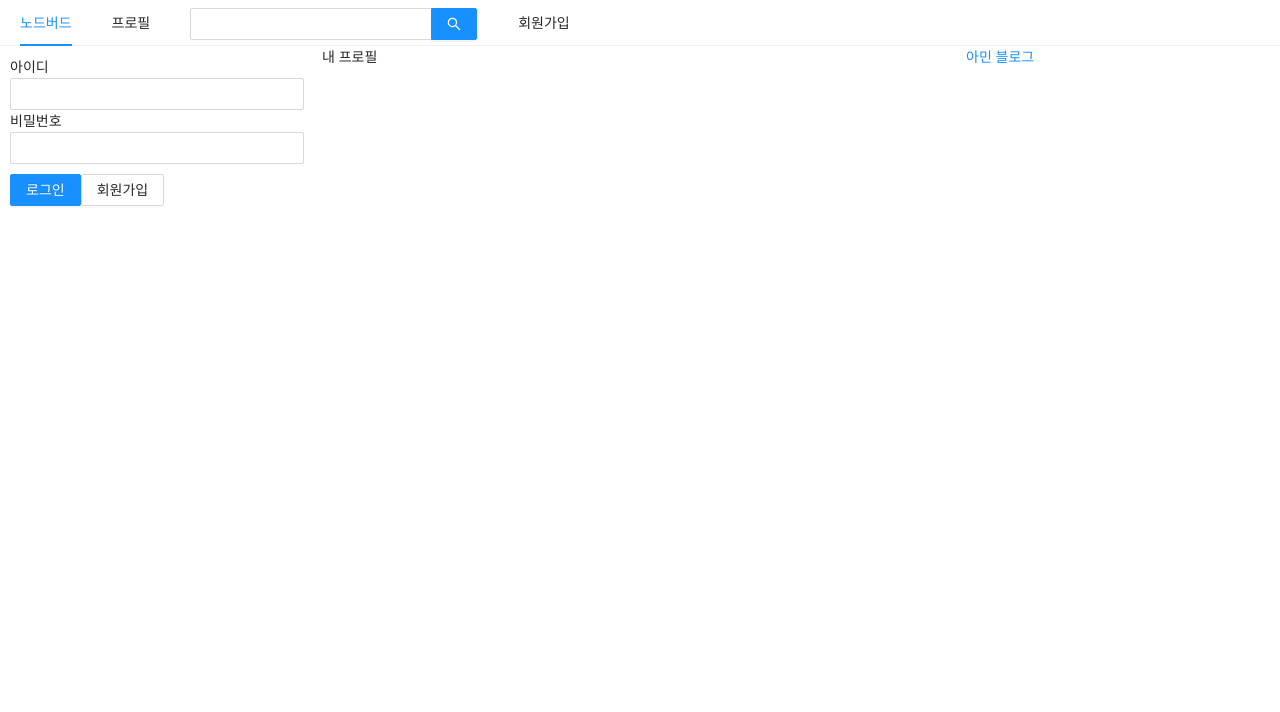
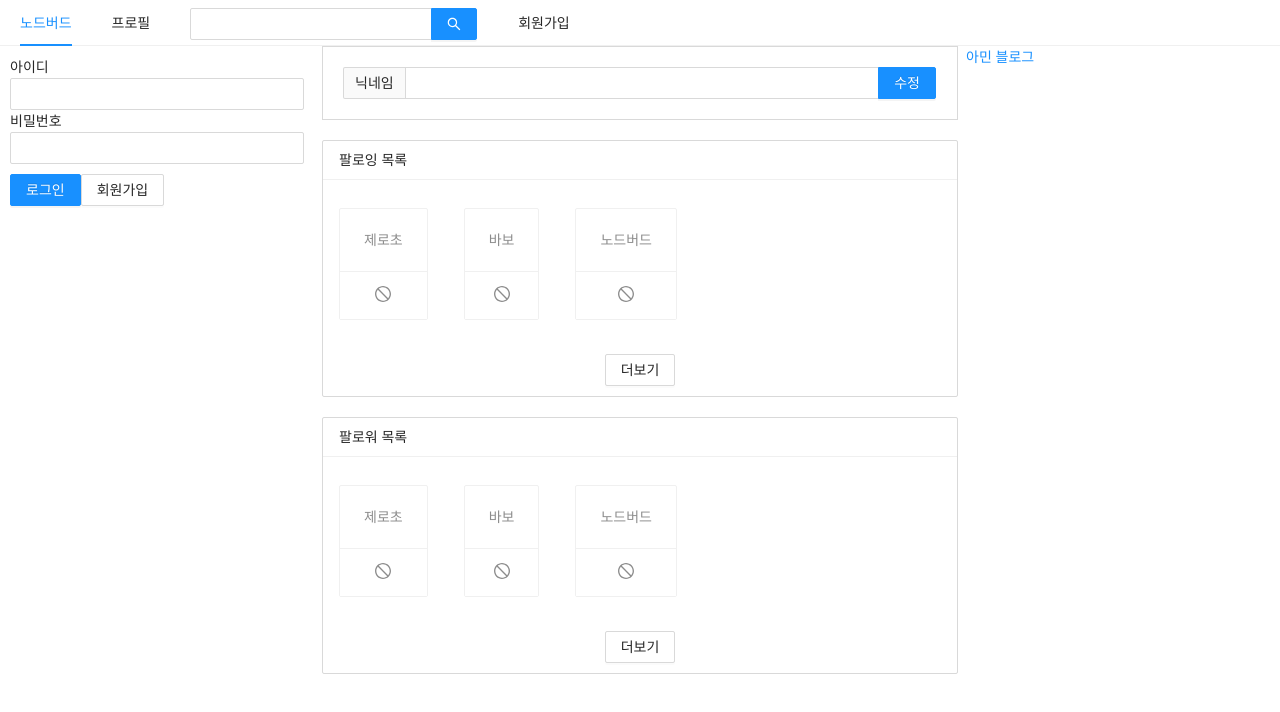
Before and after one commit to nana7812/react-node, a Next.js app in the folder prepare/front/: page /profile in a window 1280 px wide. Shown: the top 712 px of the page. Built offline with nearby package versions, Linux system fonts and the light colour scheme.

Commit message:
프로필 페이지 만들기

```diff
--- /dev/null
+++ b/prepare/front/components/FollowList.js
@@ -0,0 +1,43 @@
+import React, { useMemo } from "react";
+import { Button, Card, List } from "antd";
+import PropTypes from "prop-types";
+import { StopOutlined } from "@ant-design/icons";
+
+const FollowList = ({ header, data }) => {
+  const ListStyle = useMemo(() => ({ marginBottom: 20 }), []);
+  const gridStyle = useMemo(() => ({ gutter: 4, xs: 2, md: 3 }), []);
+  const loadMoreStyle = useMemo(
+    () => ({ textAlign: "center", margin: "10px 0" }),
+    []
+  );
+
+  return (
+    <List
+      style={ListStyle}
+      grid={gridStyle}
+      size="small"
+      header={<div>{header}</div>}
+      loadMore={
+        <div style={loadMoreStyle}>
+          <Button>더보기</Button>
+        </div>
+      }
+      bordered
+      dataSource={data}
+      renderItem={(item) => (
+        <List.Item style={{ marginTop: 20 }}>
+          <Card actions={[<StopOutlined key="stop" />]}>
+            <Card.Meta description={item.nickname} />
+          </Card>
+        </List.Item>
+      )}
+    />
+  );
+};
+
+FollowList.propTypes = {
+  header: PropTypes.string.isRequired,
+  data: PropTypes.array.isRequired,
+};
+
+export default FollowList;
--- /dev/null
+++ b/prepare/front/components/NicknameEditForm.js
@@ -0,0 +1,21 @@
+import React, { useMemo } from "react";
+import { Form, Input } from "antd";
+
+const NicknameEditForm = () => {
+  const style = useMemo(
+    () => ({
+      marginBottom: "20px",
+      border: "1px solid #d9d9d9",
+      padding: "20px",
+    }),
+    []
+  );
+
+  return (
+    <Form style={style}>
+      <Input.Search addonBefore="닉네임" enterButton="수정" />
+    </Form>
+  );
+};
+
+export default NicknameEditForm;
--- a/prepare/front/pages/profile.js
+++ b/prepare/front/pages/profile.js
@@ -1,8 +1,21 @@
 import React from "react";
 import Head from "next/head";
 import AppLayout from "../components/AppLayout";
+import NicknameEditForm from "../components/NicknameEditForm";
+import FollowList from "../components/FollowList";
 
 const Profile = () => {
+  const followerList = [
+    { nickname: "제로초" },
+    { nickname: "바보" },
+    { nickname: "노드버드" },
+  ];
+  const followingList = [
+    { nickname: "제로초" },
+    { nickname: "바보" },
+    { nickname: "노드버드" },
+  ];
+
   return (
     <>
       <Head>
@@ -10,7 +23,9 @@
         <title>내 프로필 | NodeBird</title>
       </Head>
       <AppLayout>
-        <div>내 프로필</div>
+        <NicknameEditForm />
+        <FollowList header="팔로잉 목록" data={followingList} />
+        <FollowList header="팔로워 목록" data={followerList} />
       </AppLayout>
     </>
   );
```
